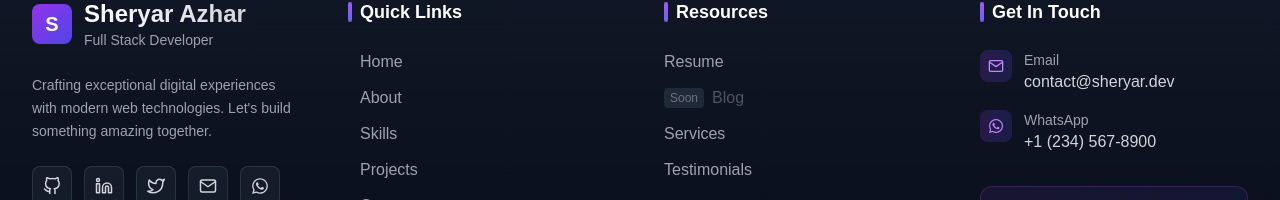
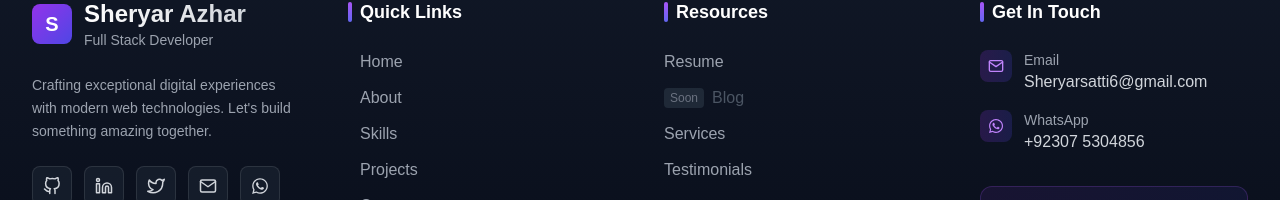
Before and after one commit to shery313/code-with-sherry, a React (Vite) app: page / in a window 1280 px wide. Shown: the part 9259-9459 px from the top of the page. Built offline with nearby package versions, Linux system fonts and the light colour scheme.

Commit message:
changes has been pushed

```diff
--- a/src/Componenets/Footer.tsx
+++ b/src/Componenets/Footer.tsx
@@ -18,8 +18,8 @@ const Footer: React.FC = () => {
     { icon: <FiGithub />, href: 'https://github.com/shery313', label: 'GitHub' },
     { icon: <FiLinkedin />, href: 'https://linkedin.com/in/sheryar', label: 'LinkedIn' },
     { icon: <FiTwitter />, href: 'https://twitter.com/sheryar', label: 'Twitter' },
-    { icon: <FiMail />, href: 'mailto:contact@sheryar.dev', label: 'Email' },
-    { icon: <FaWhatsapp />, href: 'https://wa.me/1234567890', label: 'WhatsApp' },
+    { icon: <FiMail />, href: 'mailto:Sheryarsatti@gmail.com', label: 'Email' },
+    { icon: <FaWhatsapp />, href: 'https://wa.me/03075304856', label: 'WhatsApp' },
   ];
 
   const quickLinks = [
@@ -173,7 +173,7 @@ const Footer: React.FC = () => {
                 <div>
                   <p className="text-sm text-gray-400">Email</p>
                   <a href="mailto:contact@sheryar.dev" className="text-gray-300 hover:text-purple-400 transition-colors">
-                    contact@sheryar.dev
+                    Sheryarsatti6@gmail.com
                   </a>
                 </div>
               </div>
@@ -184,8 +184,8 @@ const Footer: React.FC = () => {
                 </div>
                 <div>
                   <p className="text-sm text-gray-400">WhatsApp</p>
-                  <a href="https://wa.me/1234567890" className="text-gray-300 hover:text-purple-400 transition-colors">
-                    +1 (234) 567-8900
+                  <a href="https://wa.me/03075304856/" className="text-gray-300 hover:text-purple-400 transition-colors">
+                    +92307 5304856
                   </a>
                 </div>
               </div>
```
